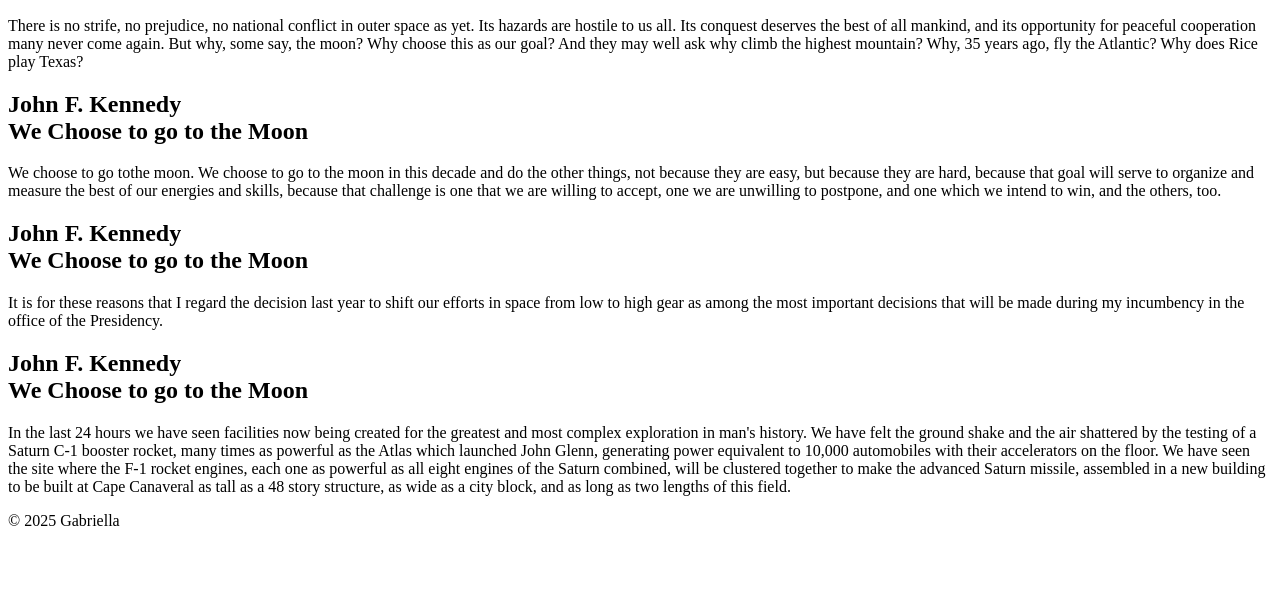
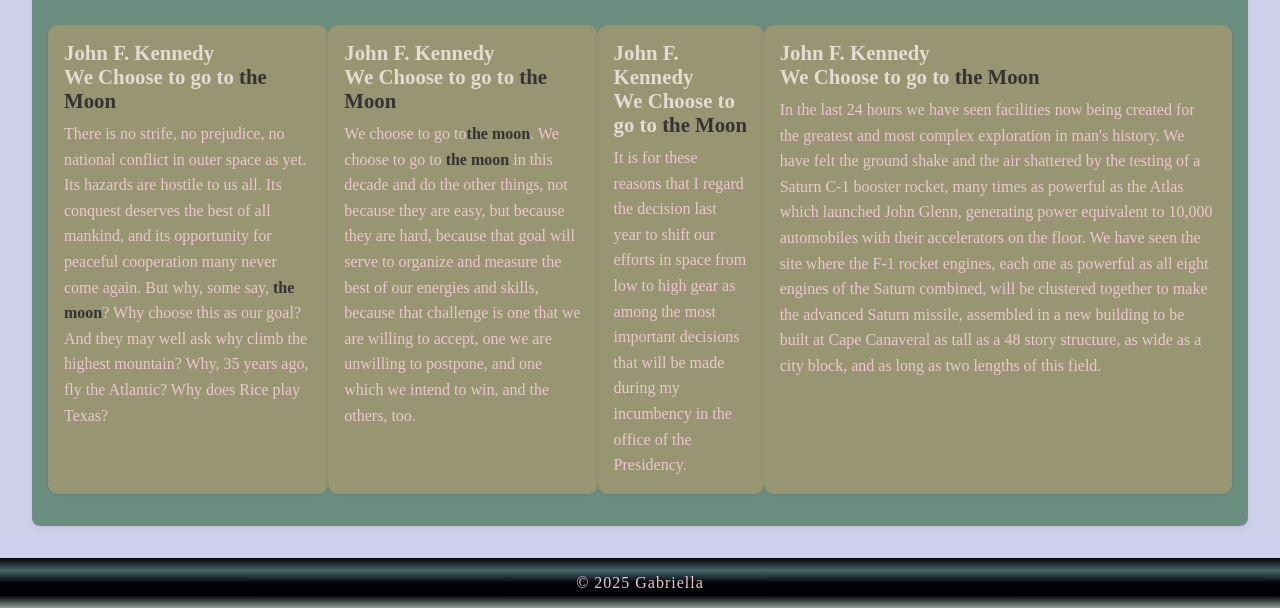
Before and after one commit to wineynia/25FEDassignment1, a plain HTML site: page index.html in a window 1280 px wide. Shown: the part 222-830 px from the top of the page. Before the commit the page ends 800 px from the top, so only its background shows below. Drawn offline with Linux system fonts and the light colour scheme.

Commit message:
fixing html & css

```diff
--- a/index.html
+++ b/index.html
@@ -4,7 +4,7 @@
     <meta charset="UTF-8"/>
     <meta name="viewport" content="width=device-width, initial-scale=1"/>
     <title>Space - Main Page</title>
-    <link rel="stylesheet" href="./styles/layout.css"/>
+    <link rel="stylesheet" href="./styles/index.css"/>
 </head>
 <body>
     <header class="header">
```
